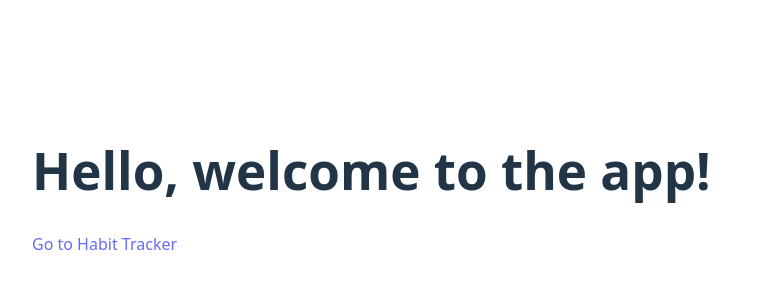
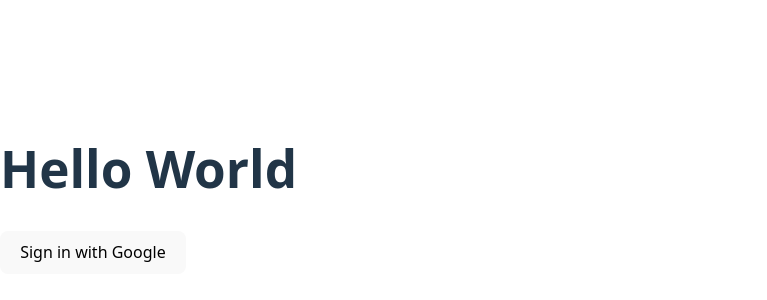
Before and after one commit to ihsankerr/react_test_vsc, a React app: page / in a window 1280 px wide. Shown: the part 210-510 px from the top of the page, without its empty margins (0-767 px from the left). Built offline with nearby package versions, Linux system fonts and the light colour scheme; the HTML template or start-up script is replaced by a standard one.

Commit message:
Adding Google Sign in Attempt 1

```diff
--- a/src/Login.jsx
+++ b/src/Login.jsx
@@ -1,13 +1,43 @@
-import React from 'react'
-import { Link } from 'react-router-dom'
+// import React from 'react'
+// import { Link } from 'react-router-dom'
+
+// export default function Login() {
+//   return (
+//     <div style={{ padding: '2rem' }}>
+//       <h1>Hello, welcome to the app!</h1>
+//       <p>
+//         <Link to="/habits">Go to Habit Tracker</Link>
+//       </p>
+//     </div>
+//   )
+// }
+
+import React, { useEffect } from 'react'
+import { supabase } from './supabaseClient'
+import { useNavigate } from 'react-router-dom'
 
 export default function Login() {
+  const navigate = useNavigate()
+
+  const handleGoogleSignIn = async () => {
+    const { error } = await supabase.auth.signInWithOAuth({
+      provider: 'google',
+    })
+    if (error) console.error('Error signing in:', error.message)
+  }
+
+  useEffect(() => {
+    supabase.auth.getSession().then(({ data: { session } }) => {
+      if (session) {
+        navigate('/habits')
+      }
+    })
+  }, [navigate])
+
   return (
-    <div style={{ padding: '2rem' }}>
-      <h1>Hello, welcome to the app!</h1>
-      <p>
-        <Link to="/habits">Go to Habit Tracker</Link>
-      </p>
+    <div className="login-page">
+      <h1>Hello World</h1>
+      <button onClick={handleGoogleSignIn}>Sign in with Google</button>
     </div>
   )
 }
```
